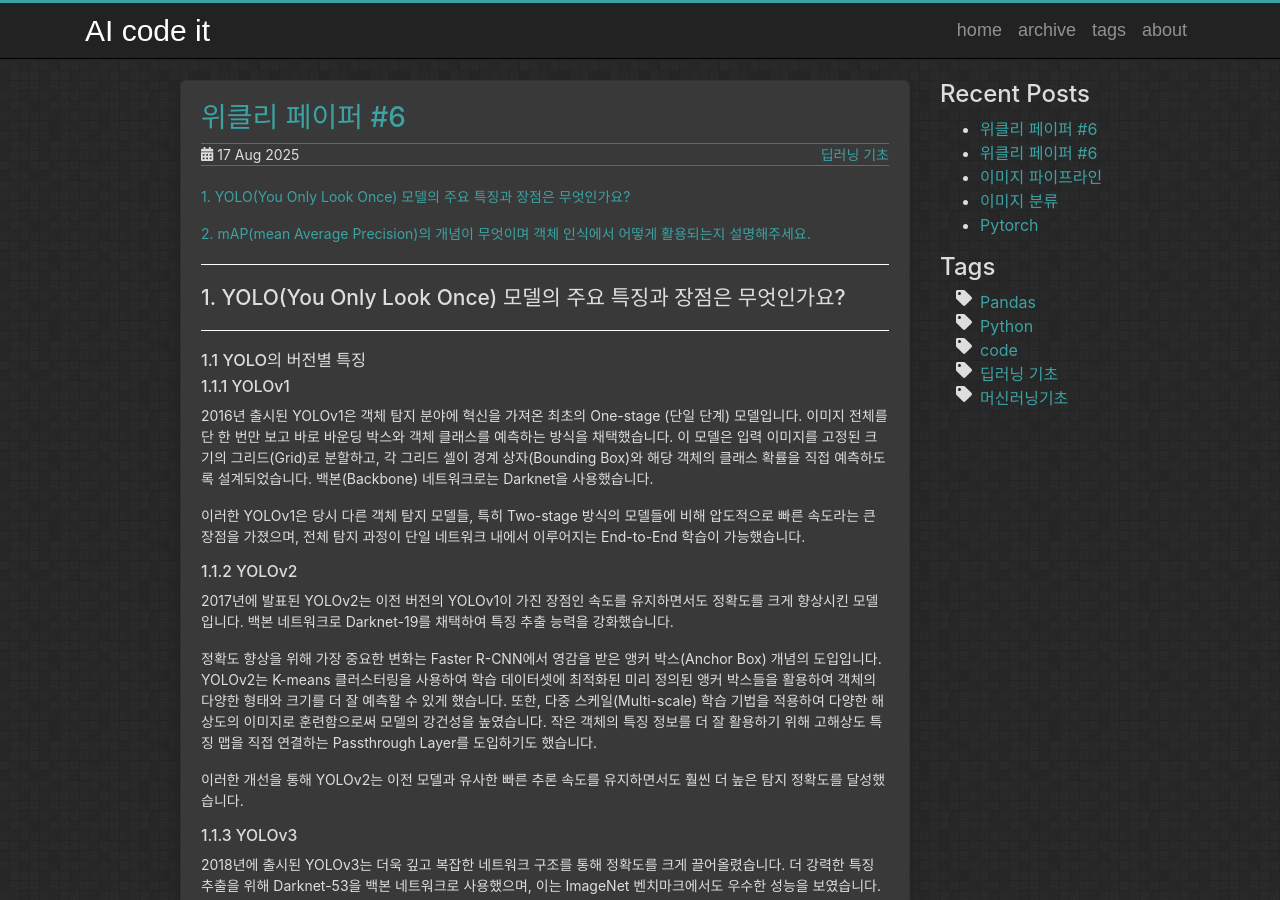
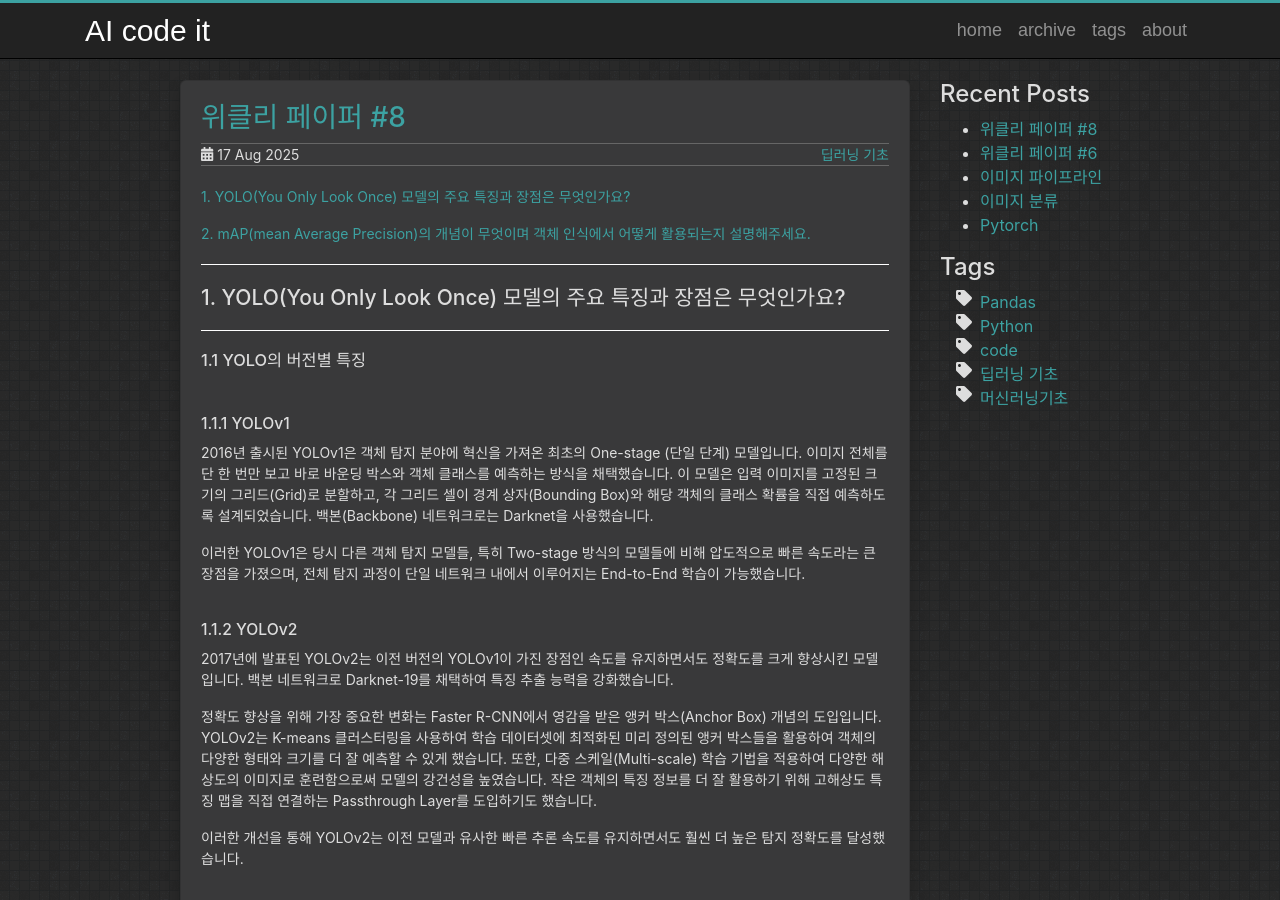
Before and after one commit to Lee-keonhee/AIcodeit, a Jekyll site: the page built from _posts/2025-08-31-weekly_8.md, in a window 1280 px wide and 900 px high. Built offline with Jekyll 4.4.1, drawn with Linux system fonts in a browser that asks for light colours.

Commit message:
Update 2025-08-31-weekly_8.md

```diff
--- a/_posts/2025-08-31-weekly_8.md
+++ b/_posts/2025-08-31-weekly_8.md
@@ -1,14 +1,14 @@
 ---
 layout: post
-title:  "위클리 페이퍼 #6"
+title:  "위클리 페이퍼 #8"
 date:   2025-08-17 09:00:00 +0900
 categories: [딥러닝, 인공지능, 데이터과학]
 tags: [딥러닝 기초]
 ---
 
-[1. YOLO(You Only Look Once) 모델의 주요 특징과 장점은 무엇인가요?](#1-YOLO의 주요 특징 및 장점)
+[1. YOLO(You Only Look Once) 모델의 주요 특징과 장점은 무엇인가요?](##1-YOLO의 주요 특징 및 장점)
 
-[2. mAP(mean Average Precision)의 개념이 무엇이며 객체 인식에서 어떻게 활용되는지 설명해주세요.](#2-mAP의 개념과 활용)
+[2. mAP(mean Average Precision)의 개념이 무엇이며 객체 인식에서 어떻게 활용되는지 설명해주세요.](##2-mAP의 개념과 활용)
 
 
 ---
@@ -16,10 +16,13 @@ tags: [딥러닝 기초]
 ---
 
 ### 1.1 YOLO의 버전별 특징
+<br>
+
 #### 1.1.1 YOLOv1
 2016년 출시된 YOLOv1은 객체 탐지 분야에 혁신을 가져온 최초의 One-stage (단일 단계) 모델입니다. 이미지 전체를 단 한 번만 보고 바로 바운딩 박스와 객체 클래스를 예측하는 방식을 채택했습니다. 이 모델은 입력 이미지를 고정된 크기의 그리드(Grid)로 분할하고, 각 그리드 셀이 경계 상자(Bounding Box)와 해당 객체의 클래스 확률을 직접 예측하도록 설계되었습니다. 백본(Backbone) 네트워크로는 Darknet을 사용했습니다.
 
 이러한 YOLOv1은 당시 다른 객체 탐지 모델들, 특히 Two-stage 방식의 모델들에 비해 압도적으로 빠른 속도라는 큰 장점을 가졌으며, 전체 탐지 과정이 단일 네트워크 내에서 이루어지는 End-to-End 학습이 가능했습니다.
+<br>
 
 #### 1.1.2 YOLOv2
 2017년에 발표된 YOLOv2는 이전 버전의 YOLOv1이 가진 장점인 속도를 유지하면서도 정확도를 크게 향상시킨 모델입니다. 백본 네트워크로 Darknet-19를 채택하여 특징 추출 능력을 강화했습니다.
@@ -27,47 +30,57 @@ tags: [딥러닝 기초]
 정확도 향상을 위해 가장 중요한 변화는 Faster R-CNN에서 영감을 받은 앵커 박스(Anchor Box) 개념의 도입입니다. YOLOv2는 K-means 클러스터링을 사용하여 학습 데이터셋에 최적화된 미리 정의된 앵커 박스들을 활용하여 객체의 다양한 형태와 크기를 더 잘 예측할 수 있게 했습니다. 또한, 다중 스케일(Multi-scale) 학습 기법을 적용하여 다양한 해상도의 이미지로 훈련함으로써 모델의 강건성을 높였습니다. 작은 객체의 특징 정보를 더 잘 활용하기 위해 고해상도 특징 맵을 직접 연결하는 Passthrough Layer를 도입하기도 했습니다.
 
 이러한 개선을 통해 YOLOv2는 이전 모델과 유사한 빠른 추론 속도를 유지하면서도 훨씬 더 높은 탐지 정확도를 달성했습니다.
+<br>
 
 #### 1.1.3 YOLOv3
 2018년에 출시된 YOLOv3는 더욱 깊고 복잡한 네트워크 구조를 통해 정확도를 크게 끌어올렸습니다. 더 강력한 특징 추출을 위해 Darknet-53을 백본 네트워크로 사용했으며, 이는 ImageNet 벤치마크에서도 우수한 성능을 보였습니다.
 
 YOLOv3의 핵심 개선점 중 하나는 Feature Pyramid Network (FPN) 구조와 Skip connection을 활용한 multi-scale detection의 도입입니다. 이를 통해 3가지 다른 스케일의 특징 맵에서 객체 탐지를 수행할 수 있게 되어, 다양한 크기의 객체를 특히 작은 객체에 대한 탐지 정확도를 크게 향상시켰습니다. 또한, 분류 손실 함수로 시그모이드(Sigmoid)와 Binary Cross-Entropy (이진 교차 엔트로피)를 기반으로 한 Logistic Classification Loss를 사용하여 다중 라벨 분류 문제를 더 효과적으로 처리할 수 있게 했습니다. 이러한 발전은 YOLOv3가 실시간 속도를 유지하면서도 매우 높은 정확도를 달성하는 데 기여했습니다.
+<br>
 
 #### 1.1.4 YOLOv4
 2020년에 발표된 YOLOv4는 최신 딥러닝 기법들을 광범위하게 적용하여 정확도와 속도 모두에서 최고 수준의 성능을 달성한 모델입니다. 이 버전은 단순히 새로운 아키텍처를 제시하기보다는, **BoF (Bag of Freebies)**와 **BoS (Bag of Specials)**라는 전략을 통해 다양한 최적화 기법들을 효율적으로 결합한 것이 특징입니다.
 
 BoF에는 학습 시 정확도를 향상시키는 데이터 증강 기법인 Mosaic 데이터 증강 등이 포함되며, BoS에는 모델 아키텍처를 개선하는 CSPNet 기반의 백본 및 PANet 구조의 Neck, 그리고 Mish 활성화 함수 적용 등이 있습니다. YOLOv4는 CSPDarknet53을 백본으로, SPP와 PAN을 각각 Neck과 헤드로 사용하여 SOTA(State-of-the-Art) 수준의 성능과 실시간 추론 속도를 모두 제공하는 강력한 모델로 자리매김했습니다.
+<br>
 
 #### 1.1.5 YOLOv5
 2020년에 Ultralytics가 PyTorch 프레임워크로 공개한 YOLOv5는 YOLOv4와 거의 동시에 발표되었지만, 뛰어난 사용 편의성과 유연성으로 빠르게 인기를 얻었습니다. YOLOv5는 PyTorch 생태계에 최적화된 구현으로, 모델을 쉽게 불러오고 학습시키며 배포할 수 있는 장점을 가집니다.
 
 이 버전은 데이터에 맞춰 앵커 박스를 자동으로 학습하는 기능을 포함하여 사용자 편의성을 높였으며, 모델 크기별로 Nano, Small, Medium, Large, XLarge 등 다양한 프리셋을 제공하여 사용자가 프로젝트 요구사항에 맞춰 모델을 선택할 수 있도록 했습니다. YOLOv5는 강력한 추론 성능과 함께 직관적인 사용법으로 딥러닝 커뮤니티에서 매우 활발하게 사용되는 버전이 되었습니다.
+<br>
 
 #### 1.1.6 YOLOv6
 2022년에 Meituan(메이투안)에서 공개한 YOLOv6는 특히 빠른 추론 속도와 산업 응용에 초점을 맞춘 모델입니다. 이는 RepVGG 계열의 백본 아키텍처를 활용하여 고도로 최적화된 구조를 가지며, 양자화(Quantization)와 같은 배포 최적화 기술에 강점을 보입니다.
 
 YOLOv6는 특히 모바일 기기나 엣지 디바이스 등 리소스가 제한된 환경에서의 효율적인 추론을 목표로 설계되어, 특정 하드웨어에서 이전 버전보다 더 빠른 속도를 제공하며 산업 현장에서의 객체 탐지 애플리케이션에 적합한 성능을 보여줍니다.
+<br>
 
 #### 1.1.7 YOLOv7
 2022년에 YOLOv4와 YOLOv5의 핵심 개발자 중 일부가 발표한 YOLOv7은 지금까지 공개된 모든 실시간 객체 탐지기 중에서 가장 높은 속도-정확도 트레이드오프를 자랑합니다. 이 모델은 **E-ELAN (Extended Efficient Layer Aggregation Network)**이라는 새로운 효율적인 아키텍처 설계와 Compound Model Scaling 전략을 통해 네트워크의 처리 효율성을 극대화했습니다.
 
 YOLOv7은 효율적인 학습 전략과 함께 강력한 모델 성능을 보여주며, 다양한 데이터셋과 환경에서 SOTA 수준의 결과를 달성하며 실시간 객체 탐지 분야의 선두 주자 중 하나로 자리매김했습니다.
+<br>
 
 #### 1.1.8 YOLOv8
 2023년에 Ultralytics가 발표한 YOLOv8은 이전 버전인 YOLOv5의 뒤를 잇는 최신 세대의 모델입니다. YOLOv8의 가장 큰 특징은 앵커 박스(Anchor Box)의 개념을 사용하지 않는 Anchor-free Detection 방식을 채택하여 모델의 헤드를 단순화하고 예측 프로세스를 간소화했다는 점입니다.
 
 또한, C2f 모듈이라는 효율적인 빌딩 블록을 백본과 Neck 부분에 도입하여 특징 추출 효율을 높였으며, **새로운 손실 함수(VFL, DFL)**들을 사용하여 분류 및 회귀 성능을 개선했습니다. YOLOv8은 단순한 객체 탐지뿐만 아니라, 분류(Classification)와 세분화(Segmentation) 기능까지 통합하여 하나의 프레임워크에서 다양한 컴퓨터 비전 작업을 지원하는 종합적인 솔루션으로 발전했습니다. 이는 사용자들에게 뛰어난 성능과 함께 높은 활용 편의성을 제공합니다.
+<br>
 
 #### 1.1.9 YOLOv9
 2024년에 YOLOv7의 주요 개발자들이 공개한 YOLOv9는 딥러닝 네트워크에서 발생하는 정보 손실 문제에 대한 근본적인 해결책을 제시합니다. 기존 심층 신경망에서 데이터가 깊은 계층을 통과하면서 점진적으로 유용한 정보가 소실되는 현상인 "정보 병목(Information Bottleneck)"과 "데이터 손실(Data Loss)" 문제를 해결하는 데 초점을 맞췄습니다.
 
 이를 위해 **Generalized Efficient Layer Aggregation Network (GELAN)**라는 새로운 네트워크 아키텍처와 **Programmable Gradient Information (PGI)**이라는 혁신적인 기법을 도입했습니다. GELAN은 파라미터 활용도와 계산 효율성을 최적화하고, PGI는 보조 브랜치를 통해 학습 과정에서 중요한 기울기 정보를 유지하고 완전한 정보를 전달함으로써 신뢰할 수 있는 기울기를 생성하고 수렴 속도를 향상시킵니다. 이러한 기술들을 통해 YOLOv9는 이전 모델들보다 더 높은 정확도를 훨씬 저렴한 계산 비용으로 달성하며 실시간 객체 탐지 분야에서 새로운 벤치마크를 제시했습니다.
+<br>
 
 #### 1.1.10 YOLOv10
 2024년에 발표된 YOLOv10은 End-to-End 객체 탐지라는 새로운 방향을 제시합니다. 가장 큰 특징은 기존 YOLO 모델들이 예측 후 'NMS(Non-Maximum Suppression)'라는 후처리 과정을 거쳐 중복된 바운딩 박스를 제거했던 것과 달리, NMS 과정을 아키텍처 설계 단계에서 제거하여 네트워크 자체적으로 최종 바운딩 박스를 예측한다는 점입니다. 이러한 NMS-free 구조는 전체 파이프라인을 간소화하고 추론 속도를 더욱 향상시키며, 실시간 성능을 극대화합니다. YOLOv10은 지연 시간에 민감한 엣지 디바이스나 실시간 애플리케이션에 최적화되어, 뛰어난 속도와 효율성을 자랑하면서도 이전 버전과 유사하거나 더 높은 정확도를 달성하여 실용성이 매우 높은 모델로 평가받고 있습니다.
+<br>
 
 #### 1.1.11 YOLOv11
 2024년에 Ultralytics가 공개한 YOLOv11은 듀얼 헤드(Dual-Head) 아키텍처를 도입하여 작은 객체 탐지 성능을 향상시켰습니다. 새로운 손실 함수와 학습 전략을 통해 더 적은 파라미터로도 높은 정확도를 달성하며 효율성과 다목적성을 모두 갖춘 모델입니다.
+<br>
 
 #### 1.1.12 YOLOv12
 2025년 2월에 출시된 YOLOv12는 주의 중심(Attention-Centric) 아키텍처를 도입하여 YOLO 시리즈의 새로운 방향을 제시했습니다. 영역 어텐션(Area Attention) 메커니즘을 통해 정확도를 높이면서도 실시간 추론 속도를 유지하며, 이전 모델들보다 더 효율적인 성능을 보여줍니다.
```
